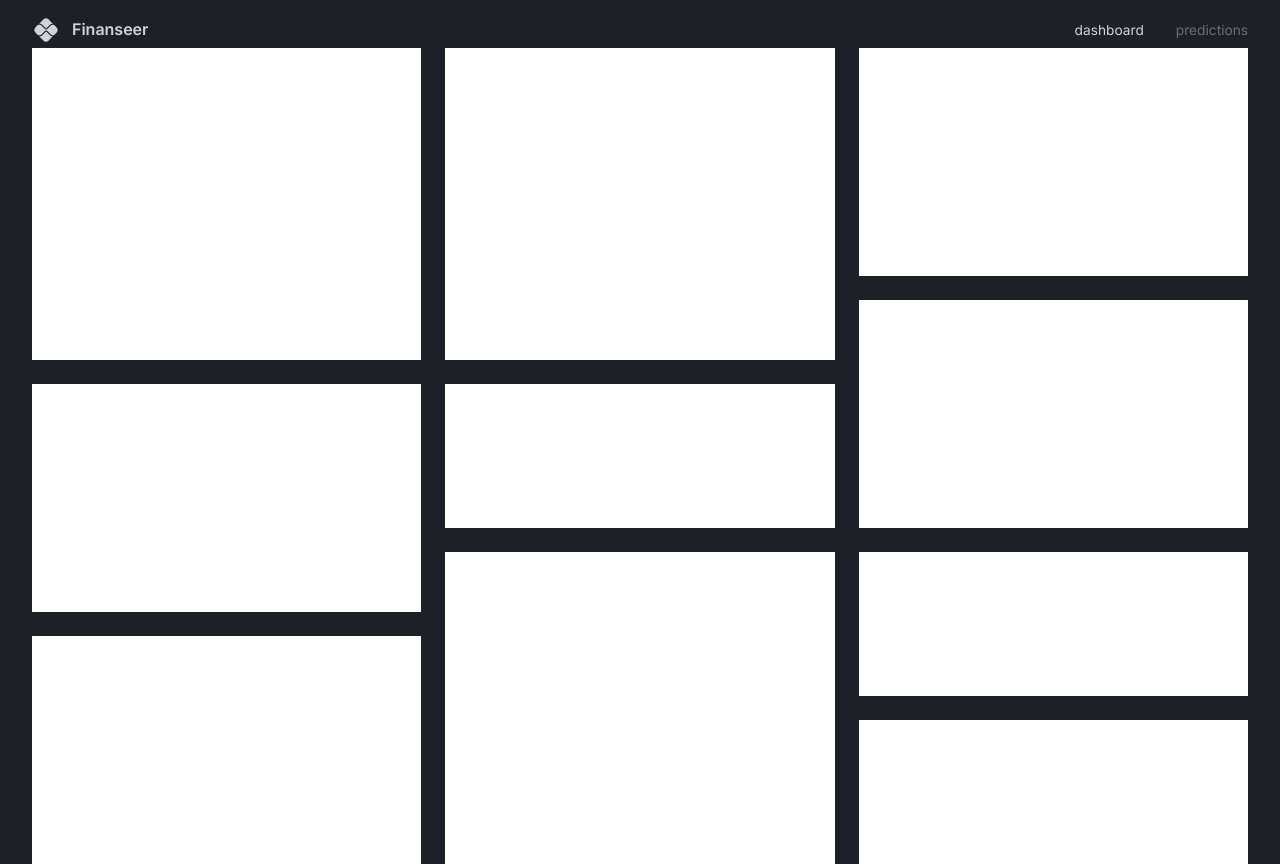
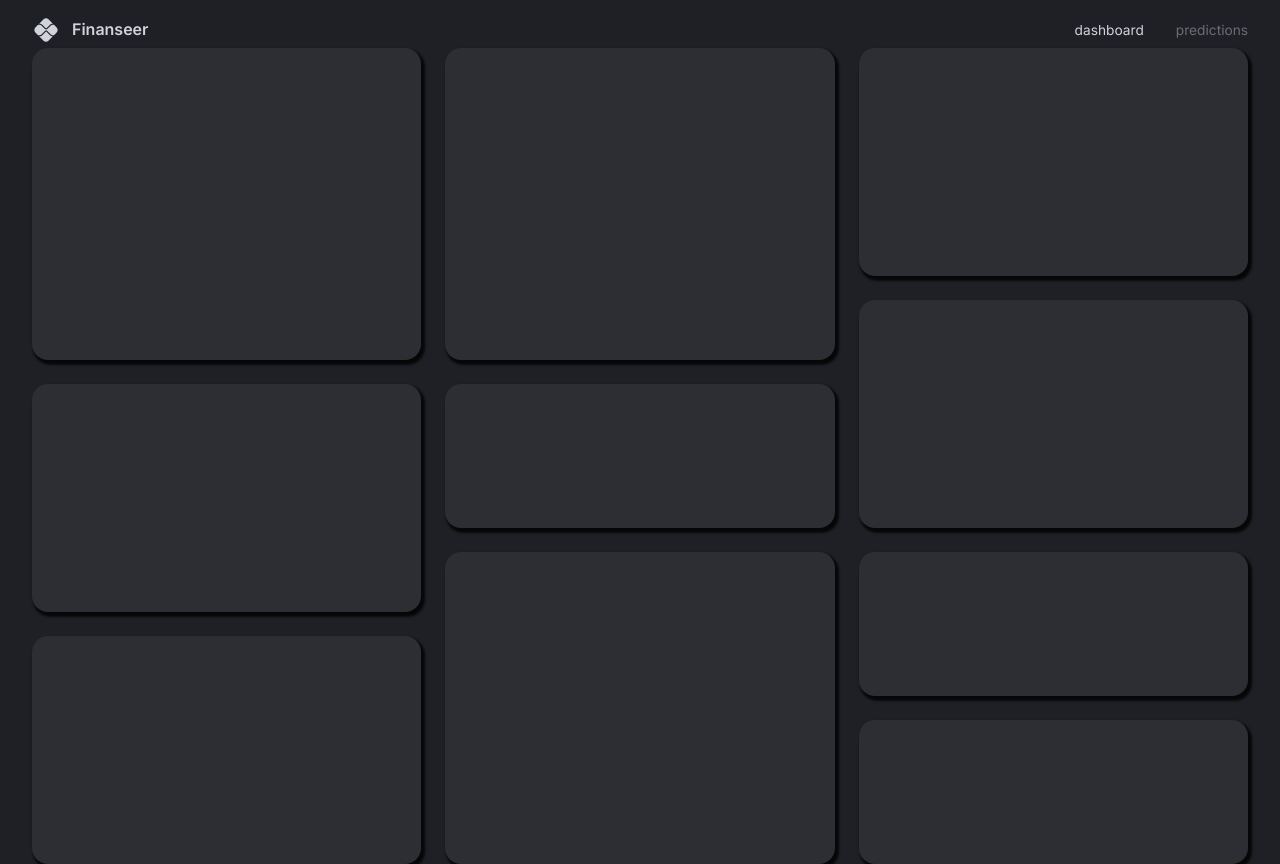
Before and after one commit to Maddiemcampbell/kpi-dashboard, a React (Vite) app in the folder client/: page / in a window 1280 px wide. Built offline with nearby package versions, Linux system fonts and the light colour scheme.

Commit message:
style: dashboard boxes border style

```diff
--- /dev/null
+++ b/client/src/components/DashboardBox.tsx
@@ -0,0 +1,10 @@
+import { Box } from "@mui/material";
+import { styled } from "@mui/system";
+
+const DashboardBox = styled(Box)(({ theme }) => ({
+  backgroundColor: theme.palette.background.light,
+  borderRadius: "1rem",
+  boxShadow: "0.15rem 0.2rem 0.15rem 0.1rem rgba(0, 0, 0, .8)",
+}));
+
+export default DashboardBox;
--- a/client/src/scenes/dashboard/index.tsx
+++ b/client/src/scenes/dashboard/index.tsx
@@ -1,3 +1,4 @@
+import DashboardBox from "@/components/DashboardBox";
 import { Box, useMediaQuery, useTheme}  from "@mui/material";
 
 type Props = {}
@@ -67,16 +68,16 @@
                 }
         }
     >
-        <Box bgcolor="#fff" gridArea="a"></Box>
-        <Box bgcolor="#fff" gridArea="b"></Box>
-        <Box bgcolor="#fff" gridArea="c"></Box>
-        <Box bgcolor="#fff" gridArea="d"></Box>
-        <Box bgcolor="#fff" gridArea="e"></Box>
-        <Box bgcolor="#fff" gridArea="f"></Box>
-        <Box bgcolor="#fff" gridArea="g"></Box>
-        <Box bgcolor="#fff" gridArea="h"></Box>
-        <Box bgcolor="#fff" gridArea="i"></Box>
-        <Box bgcolor="#fff" gridArea="j"></Box>
+        <DashboardBox gridArea="a"></DashboardBox>
+        <DashboardBox gridArea="b"></DashboardBox>
+        <DashboardBox gridArea="c"></DashboardBox>
+        <DashboardBox gridArea="d"></DashboardBox>
+        <DashboardBox gridArea="e"></DashboardBox>
+        <DashboardBox gridArea="f"></DashboardBox>
+        <DashboardBox gridArea="g"></DashboardBox>
+        <DashboardBox gridArea="h"></DashboardBox>
+        <DashboardBox gridArea="i"></DashboardBox>
+        <DashboardBox gridArea="j"></DashboardBox>
     </Box>
   );
 };
```
